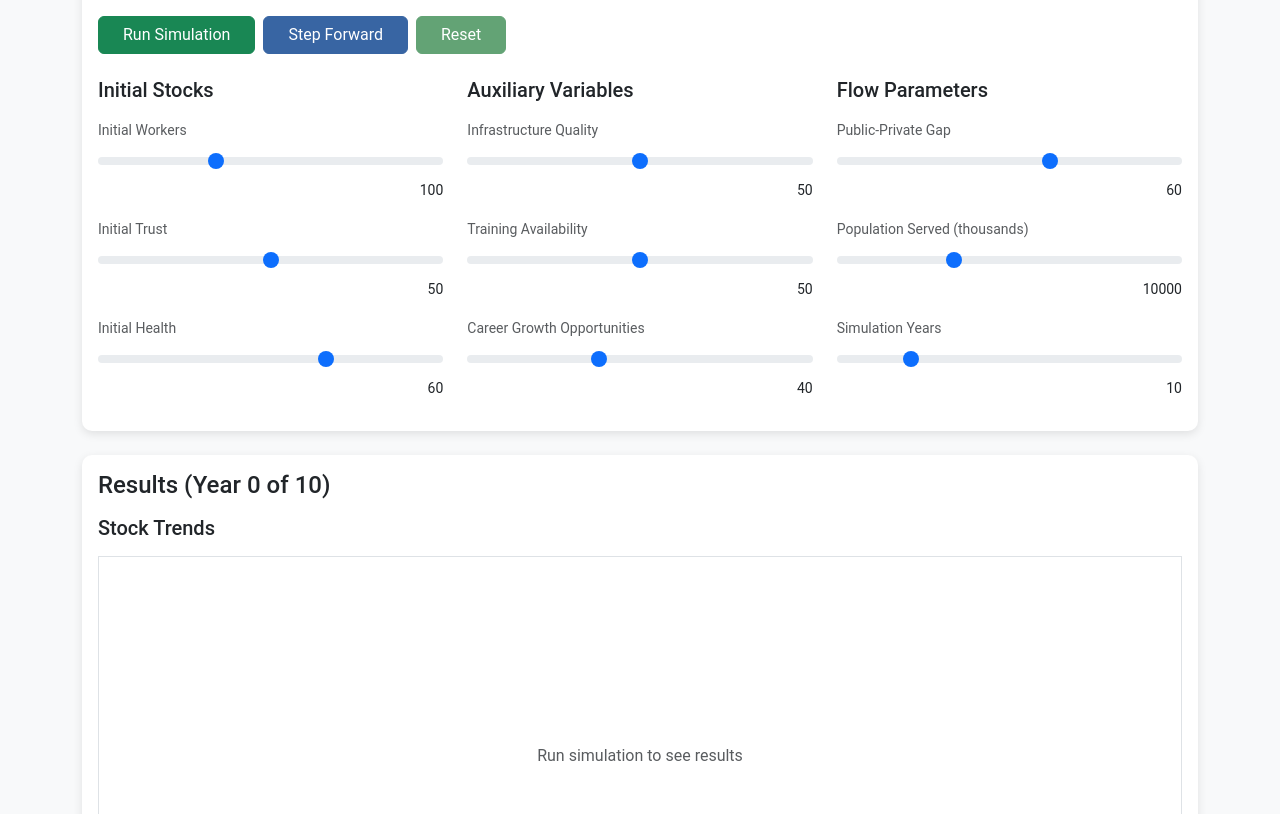
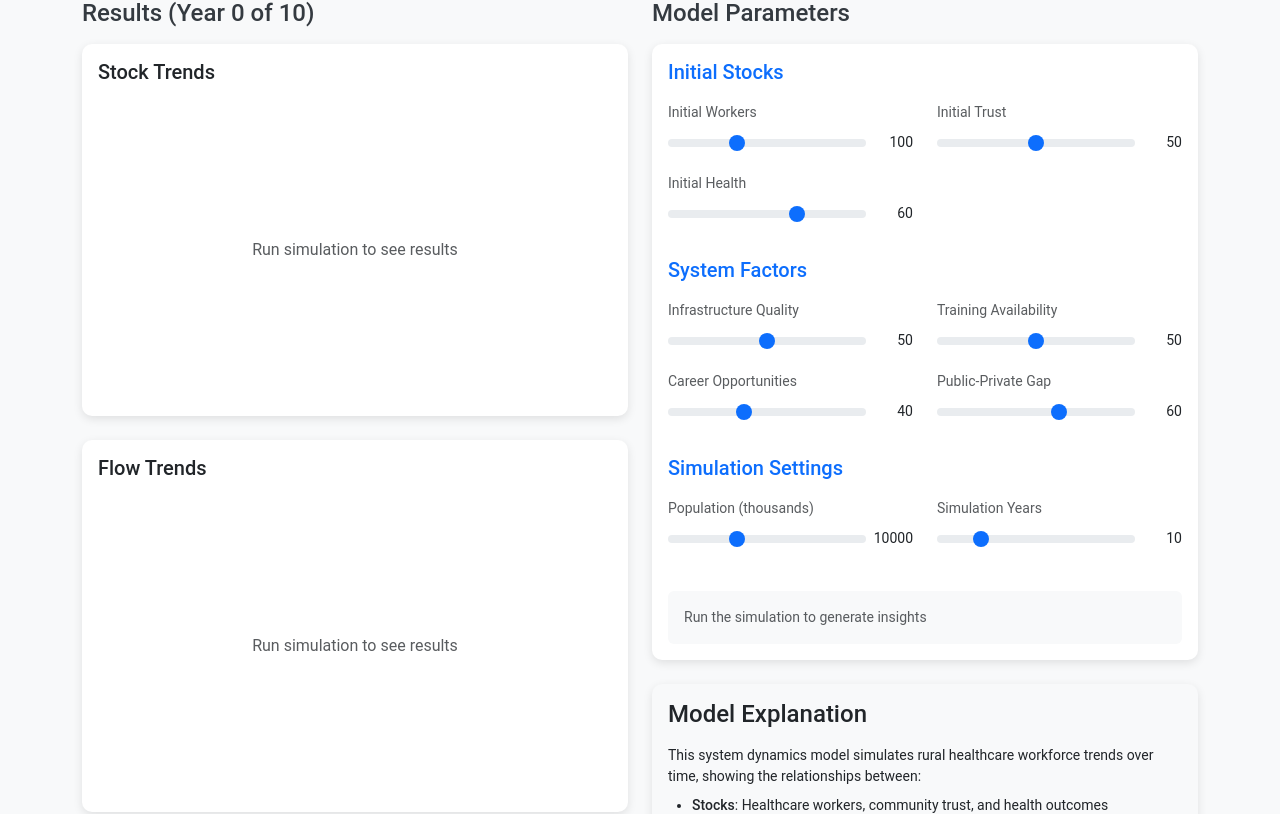
Before and after one commit to hrishu802/Rural-Healthcare-in-India, a React (Create React App) app: page /stock-flow in a window 1280 px wide. Shown: the part 486-1300 px from the top of the page. Built offline with nearby package versions, Linux system fonts and the light colour scheme; no server answers.

Commit message:
Update StockFlow component with improved simulation model and UI

```diff
--- a/src/pages/StockFlow.tsx
+++ b/src/pages/StockFlow.tsx
@@ -1,4 +1,4 @@
-import { useState, useEffect } from 'react';
+import { useState, useEffect, useCallback } from 'react';
 import { Container, Row, Col, Card, Button, Form } from 'react-bootstrap';
 import { LineChart, Line, XAxis, YAxis, CartesianGrid, Tooltip, Legend, ResponsiveContainer } from 'recharts';
 
@@ -12,6 +12,9 @@ interface SimulationDataPoint {
   migrationRate: number;
   jobSatisfaction: number;
   workloadPerWorker: number;
+  netWorkforceChange: number;
+  netHealthChange: number;
+  netTrustChange: number;
 }
 
 export default function RuralHealthcareModel() {
@@ -31,7 +34,8 @@ export default function RuralHealthcareModel() {
     baseTrustGain: 4,
     baseTrustLoss: 3,
     simulationYears: 10,
-    populationServed: 10000
+    populationServed: 10000,
+    simulationSpeed: 500 // Added simulation speed control (ms)
   });
 
   // State variables
@@ -45,7 +49,7 @@ export default function RuralHealthcareModel() {
   });
 
   // Reset simulation
-  const resetSimulation = () => {
+  const resetSimulation = useCallback(() => {
     setTimeStep(0);
     setIsRunning(false);
     setSimulationData([]);
@@ -54,19 +58,29 @@ export default function RuralHealthcareModel() {
       trust: params.initialTrust,
       health: params.initialHealth
     });
-  };
+  }, [params.initialWorkers, params.initialTrust, params.initialHealth]);
 
   // Handle parameter changes
-  const handleParamChange = (param: string, value: string) => {
+  const handleParamChange = useCallback((param: string, value: string) => {
     setParams(prev => ({
       ...prev,
       [param]: parseFloat(value)
     }));
+  }, []);
+
+  // Apply parameter changes that require simulation reset
+  useEffect(() => {
     resetSimulation();
-  };
+  }, [
+    params.initialWorkers,
+    params.initialTrust,
+    params.initialHealth,
+    params.simulationYears,
+    resetSimulation
+  ]);
 
   // Calculate model rates and update stocks
-  const calculateStep = () => {
+  const calculateStep = useCallback(() => {
     // Auxiliary calculations
     const workloadPerWorker = params.populationServed / stocks.workers;
     const jobSatisfaction = Math.max(0, Math.min(100,
@@ -129,19 +143,20 @@ export default function RuralHealthcareModel() {
       migrationRate: Math.round(migrationRate * 10) / 10,
       jobSatisfaction: Math.round(jobSatisfaction),
       workloadPerWorker: Math.round(workloadPerWorker),
+      netWorkforceChange: Math.round((hiringRate - migrationRate) * 10) / 10,
+      netHealthChange: Math.round((healthImprovement - healthDecline) * 10) / 10,
+      netTrustChange: Math.round((trustGain - trustLoss) * 10) / 10,
     }]);
 
     // Increment time
-    setTimeStep(timeStep + 1);
-  };
+    setTimeStep(prev => prev + 1);
+  }, [timeStep, stocks, params]);
 
   // Run simulation until time limit
   useEffect(() => {
     let interval: NodeJS.Timeout | undefined;
     if (isRunning && timeStep < params.simulationYears) {
-      interval = setInterval(() => {
-        calculateStep();
-      }, 1000);
+      interval = setInterval(calculateStep, params.simulationSpeed);
     } else if (timeStep >= params.simulationYears) {
       setIsRunning(false);
     }
@@ -149,7 +164,53 @@ export default function RuralHealthcareModel() {
     return () => {
       if (interval) clearInterval(interval);
     };
-  }, [isRunning, timeStep, stocks, params, calculateStep]);
+  }, [isRunning, timeStep, params.simulationYears, params.simulationSpeed, calculateStep]);
+
+  // Create parameter slider component to reduce repetition
+  const ParameterSlider = ({ label, param, min, max, step = 1 }: { label: string, param: string, min: string, max: string, step?: number }) => (
+    <Form.Group className="mb-3">
+      <Form.Label className="small text-muted">{label}</Form.Label>
+      <div className="d-flex align-items-center gap-2">
+        <Form.Range
+          min={min}
+          max={max}
+          step={step}
+          value={params[param as keyof typeof params]}
+          onChange={(e) => handleParamChange(param, e.target.value)}
+        />
+        <span className="small text-end" style={{ width: "3rem" }}>{Math.round(params[param as keyof typeof params] as number)}</span>
+      </div>
+    </Form.Group>
+  );
+
+  // Calculate key insights
+  const getInsights = () => {
+    if (simulationData.length < 2) return null;
+
+    const latest = simulationData[simulationData.length - 1];
+    const netWorkforceChange = latest.hiringRate - latest.migrationRate;
+
+    let workforceStatus = "stable";
+    if (netWorkforceChange > 1) workforceStatus = "growing";
+    if (netWorkforceChange < -1) workforceStatus = "declining";
+
+    return (
+      <div className="mb-3">
+        <p className="fw-medium">Key Insights:</p>
+        <ul className="ps-4 mb-0">
+          <li>Workforce is <span className={`fw-medium ${netWorkforceChange > 0 ? 'text-success' : netWorkforceChange < 0 ? 'text-danger' : 'text-primary'}`}>
+            {workforceStatus}</span> ({netWorkforceChange > 0 ? '+' : ''}{latest.netWorkforceChange}/year)
+          </li>
+          <li>Health outcomes are <span className={`fw-medium ${latest.netHealthChange > 0 ? 'text-success' : 'text-danger'}`}>
+            {latest.netHealthChange > 0 ? 'improving' : 'deteriorating'}</span> ({latest.netHealthChange > 0 ? '+' : ''}{latest.netHealthChange}/year)
+          </li>
+          <li>Average workload: <span className="fw-medium">{latest.workloadPerWorker}</span> patients per worker</li>
+          <li>Current job satisfaction: <span className={`fw-medium ${latest.jobSatisfaction > 60 ? 'text-success' : latest.jobSatisfaction < 40 ? 'text-danger' : 'text-warning'}`}>
+            {latest.jobSatisfaction}%</span></li>
+        </ul>
+      </div>
+    );
+  };
 
   // Render the model UI
   return (
@@ -157,7 +218,7 @@ export default function RuralHealthcareModel() {
       <h1 className="display-5 fw-bold mb-4">Rural Healthcare Workforce System Dynamics Model</h1>
 
       <Row className="mb-4">
-        <Col md={6} className="mb-4">
+        <Col md={4} className="mb-4">
           <Card className="h-100 bg-light">
             <Card.Body>
               <h2 className="h4 mb-3">Stocks</h2>
@@ -191,7 +252,7 @@ export default function RuralHealthcareModel() {
           </Card>
         </Col>
 
-        <Col md={6} className="mb-4">
+        <Col md={4} className="mb-4">
           <Card className="h-100 bg-light">
             <Card.Body>
               <h2 className="h4 mb-3">Latest Flows</h2>
@@ -218,7 +279,7 @@ export default function RuralHealthcareModel() {
                       <Card className="mb-2">
                         <Card.Body className="p-3">
                           <div className="text-muted small">Job Satisfaction</div>
-                          <div className="fs-5 fw-bold">{simulationData[simulationData.length-1].jobSatisfaction}</div>
+                          <div className="fs-5 fw-bold">{simulationData[simulationData.length-1].jobSatisfaction}%</div>
                         </Card.Body>
                       </Card>
                     </Col>
@@ -230,150 +291,65 @@ export default function RuralHealthcareModel() {
             </Card.Body>
           </Card>
         </Col>
-      </Row>
 
-      <Card className="mb-4">
+        <Col md={4} className="mb-4">
+          <Card className="h-100 bg-warning bg-opacity-10">
             <Card.Body>
               <h2 className="h4 mb-3">Simulation Controls</h2>
-          <div className="d-flex flex-wrap gap-2 mb-4">
+              <div className="d-flex flex-wrap gap-2 mb-3">
                 <Button
                   onClick={() => setIsRunning(!isRunning)}
                   variant={isRunning ? "danger" : "success"}
-              className="px-4"
+                  size="sm"
+                  className="px-3"
                 >
                   {isRunning ? 'Pause' : 'Run'} Simulation
                 </Button>
                 <Button
                   onClick={() => calculateStep()}
-              disabled={isRunning}
+                  disabled={isRunning || timeStep >= params.simulationYears}
                   variant="primary"
-              className="px-4"
+                  size="sm"
+                  className="px-3"
                 >
                   Step Forward
                 </Button>
                 <Button
                   onClick={resetSimulation}
                   variant="secondary"
-              className="px-4"
+                  size="sm"
+                  className="px-3"
                 >
                   Reset
                 </Button>
               </div>
-
-          <Row>
-            <Col md={4}>
-              <h3 className="h5 mb-3">Initial Stocks</h3>
-              <Form.Group className="mb-3">
-                <Form.Label className="small text-muted">Initial Workers</Form.Label>
+              <Form.Group>
+                <Form.Label className="small text-muted">Simulation Speed</Form.Label>
+                <div className="d-flex align-items-center">
+                  <small className="me-2">Slow</small>
                   <Form.Range
-                  min="50"
-                  max="200"
-                  value={params.initialWorkers}
-                  onChange={(e) => handleParamChange('initialWorkers', e.target.value)}
+                    min="100"
+                    max="1000"
+                    step="100"
+                    value={params.simulationSpeed}
+                    onChange={(e) => handleParamChange('simulationSpeed', e.target.value)}
                   />
-                <div className="text-end small">{params.initialWorkers}</div>
+                  <small className="ms-2">Fast</small>
+                </div>
               </Form.Group>
-              <Form.Group className="mb-3">
-                <Form.Label className="small text-muted">Initial Trust</Form.Label>
-                <Form.Range
-                  min="10"
-                  max="90"
-                  value={params.initialTrust}
-                  onChange={(e) => handleParamChange('initialTrust', e.target.value)}
-                />
-                <div className="text-end small">{params.initialTrust}</div>
-              </Form.Group>
-              <Form.Group className="mb-3">
-                <Form.Label className="small text-muted">Initial Health</Form.Label>
-                <Form.Range
-                  min="20"
-                  max="80"
-                  value={params.initialHealth}
-                  onChange={(e) => handleParamChange('initialHealth', e.target.value)}
-                />
-                <div className="text-end small">{params.initialHealth}</div>
-              </Form.Group>
-            </Col>
-
-            <Col md={4}>
-              <h3 className="h5 mb-3">Auxiliary Variables</h3>
-              <Form.Group className="mb-3">
-                <Form.Label className="small text-muted">Infrastructure Quality</Form.Label>
-                <Form.Range
-                  min="10"
-                  max="90"
-                  value={params.infrastructureQuality}
-                  onChange={(e) => handleParamChange('infrastructureQuality', e.target.value)}
-                />
-                <div className="text-end small">{params.infrastructureQuality}</div>
-              </Form.Group>
-              <Form.Group className="mb-3">
-                <Form.Label className="small text-muted">Training Availability</Form.Label>
-                <Form.Range
-                  min="10"
-                  max="90"
-                  value={params.trainingAvailability}
-                  onChange={(e) => handleParamChange('trainingAvailability', e.target.value)}
-                />
-                <div className="text-end small">{params.trainingAvailability}</div>
-              </Form.Group>
-              <Form.Group className="mb-3">
-                <Form.Label className="small text-muted">Career Growth Opportunities</Form.Label>
-                <Form.Range
-                  min="10"
-                  max="90"
-                  value={params.careerGrowthOpportunities}
-                  onChange={(e) => handleParamChange('careerGrowthOpportunities', e.target.value)}
-                />
-                <div className="text-end small">{params.careerGrowthOpportunities}</div>
-              </Form.Group>
-            </Col>
-
-            <Col md={4}>
-              <h3 className="h5 mb-3">Flow Parameters</h3>
-              <Form.Group className="mb-3">
-                <Form.Label className="small text-muted">Public-Private Gap</Form.Label>
-                <Form.Range
-                  min="10"
-                  max="90"
-                  value={params.publicPrivateGap}
-                  onChange={(e) => handleParamChange('publicPrivateGap', e.target.value)}
-                />
-                <div className="text-end small">{params.publicPrivateGap}</div>
-              </Form.Group>
-              <Form.Group className="mb-3">
-                <Form.Label className="small text-muted">Population Served (thousands)</Form.Label>
-                <Form.Range
-                  min="5000"
-                  max="20000"
-                  step="1000"
-                  value={params.populationServed}
-                  onChange={(e) => handleParamChange('populationServed', e.target.value)}
-                />
-                <div className="text-end small">{params.populationServed}</div>
-              </Form.Group>
-              <Form.Group className="mb-3">
-                <Form.Label className="small text-muted">Simulation Years</Form.Label>
-                <Form.Range
-                  min="5"
-                  max="30"
-                  value={params.simulationYears}
-                  onChange={(e) => handleParamChange('simulationYears', e.target.value)}
-                />
-                <div className="text-end small">{params.simulationYears}</div>
-              </Form.Group>
+            </Card.Body>
+          </Card>
         </Col>
       </Row>
-        </Card.Body>
-      </Card>
+
+      <Row className="mb-4">
+        <Col lg={6} className="mb-4">
+          <h2 className="h4 mb-3">Results (Year {timeStep} of {params.simulationYears})</h2>
 
           <Card className="mb-4">
             <Card.Body>
-          <h2 className="h4 mb-3">Results (Year {timeStep} of {params.simulationYears})</h2>
-
-          <div className="mb-4">
               <h3 className="h5 mb-3">Stock Trends</h3>
-            <div style={{ height: "400px", border: "1px solid #dee2e6", padding: "1rem" }}>
+              <div style={{ height: "300px" }}>
                 {simulationData.length > 0 ? (
                   <ResponsiveContainer width="100%" height="100%">
                     <LineChart data={simulationData}>
@@ -382,20 +358,22 @@ export default function RuralHealthcareModel() {
                       <YAxis />
                       <Tooltip />
                       <Legend />
-                    <Line type="monotone" dataKey="workers" stroke="#0d6efd" name="Healthcare Workers" />
-                    <Line type="monotone" dataKey="trust" stroke="#198754" name="Community Trust" />
-                    <Line type="monotone" dataKey="health" stroke="#dc3545" name="Health Outcomes" />
+                      <Line type="monotone" dataKey="workers" stroke="#0d6efd" name="Healthcare Workers" strokeWidth={2} />
+                      <Line type="monotone" dataKey="trust" stroke="#198754" name="Community Trust" strokeWidth={2} />
+                      <Line type="monotone" dataKey="health" stroke="#dc3545" name="Health Outcomes" strokeWidth={2} />
                     </LineChart>
                   </ResponsiveContainer>
                 ) : (
                   <div className="h-100 d-flex align-items-center justify-content-center text-muted">Run simulation to see results</div>
                 )}
               </div>
-          </div>
+            </Card.Body>
+          </Card>
 
-          <div>
+          <Card>
+            <Card.Body>
               <h3 className="h5 mb-3">Flow Trends</h3>
-            <div style={{ height: "400px", border: "1px solid #dee2e6", padding: "1rem" }}>
+              <div style={{ height: "300px" }}>
                 {simulationData.length > 0 ? (
                   <ResponsiveContainer width="100%" height="100%">
                     <LineChart data={simulationData}>
@@ -404,27 +382,87 @@ export default function RuralHealthcareModel() {
                       <YAxis />
                       <Tooltip />
                       <Legend />
-                    <Line type="monotone" dataKey="hiringRate" stroke="#6610f2" name="Hiring Rate" />
-                    <Line type="monotone" dataKey="migrationRate" stroke="#fd7e14" name="Migration Rate" />
-                    <Line type="monotone" dataKey="jobSatisfaction" stroke="#0dcaf0" name="Job Satisfaction" />
+                      <Line type="monotone" dataKey="hiringRate" stroke="#6610f2" name="Hiring Rate" strokeWidth={2} />
+                      <Line type="monotone" dataKey="migrationRate" stroke="#fd7e14" name="Migration Rate" strokeWidth={2} />
+                      <Line type="monotone" dataKey="jobSatisfaction" stroke="#0dcaf0" name="Job Satisfaction" strokeWidth={2} />
                     </LineChart>
                   </ResponsiveContainer>
                 ) : (
                   <div className="h-100 d-flex align-items-center justify-content-center text-muted">Run simulation to see results</div>
                 )}
               </div>
+            </Card.Body>
+          </Card>
+        </Col>
+
+        <Col lg={6}>
+          <h2 className="h4 mb-3">Model Parameters</h2>
+
+          <Card className="mb-4">
+            <Card.Body>
+              <Row>
+                <Col sm={12}>
+                  <h3 className="h5 mb-3 text-primary">Initial Stocks</h3>
+                </Col>
+                <Col sm={6}>
+                  <ParameterSlider label="Initial Workers" param="initialWorkers" min="50" max="200" />
+                </Col>
+                <Col sm={6}>
+                  <ParameterSlider label="Initial Trust" param="initialTrust" min="10" max="90" />
+                </Col>
+                <Col sm={6}>
+                  <ParameterSlider label="Initial Health" param="initialHealth" min="20" max="80" />
+                </Col>
+
+                <Col sm={12}>
+                  <h3 className="h5 mb-3 mt-3 text-primary">System Factors</h3>
+                </Col>
+                <Col sm={6}>
+                  <ParameterSlider label="Infrastructure Quality" param="infrastructureQuality" min="10" max="90" />
+                </Col>
+                <Col sm={6}>
+                  <ParameterSlider label="Training Availability" param="trainingAvailability" min="10" max="90" />
+                </Col>
+                <Col sm={6}>
+                  <ParameterSlider label="Career Opportunities" param="careerGrowthOpportunities" min="10" max="90" />
+                </Col>
+                <Col sm={6}>
+                  <ParameterSlider label="Public-Private Gap" param="publicPrivateGap" min="10" max="90" />
+                </Col>
+
+                <Col sm={12}>
+                  <h3 className="h5 mb-3 mt-3 text-primary">Simulation Settings</h3>
+                </Col>
+                <Col sm={6}>
+                  <ParameterSlider label="Population (thousands)" param="populationServed" min="5000" max="20000" step={1000} />
+                </Col>
+                <Col sm={6}>
+                  <ParameterSlider label="Simulation Years" param="simulationYears" min="5" max="30" />
+                </Col>
+              </Row>
+
+              <div className="mt-4 p-3 bg-light rounded">
+                {simulationData.length > 0 ? getInsights() : (
+                  <p className="small text-muted mb-0">Run the simulation to generate insights</p>
+                )}
               </div>
             </Card.Body>
           </Card>
 
           <Card className="bg-light">
             <Card.Body>
-          <h2 className="h4 mb-3">Model Insights</h2>
-          <p className="mb-2">This system dynamics model simulates the rural healthcare workforce trends over time based on various factors.</p>
-          <p className="mb-2">The model demonstrates how infrastructure quality, training availability, career growth opportunities, and the public-private gap influence healthcare worker retention, community trust, and health outcomes.</p>
-          <p>Use the controls above to experiment with different scenarios and see how changes in policy or conditions might affect the rural healthcare system over time.</p>
+              <h2 className="h4 mb-3">Model Explanation</h2>
+              <p className="small mb-2">This system dynamics model simulates rural healthcare workforce trends over time, showing the relationships between:</p>
+              <ul className="small ps-4 mb-2">
+                <li><span className="fw-medium">Stocks</span>: Healthcare workers, community trust, and health outcomes</li>
+                <li><span className="fw-medium">Flows</span>: Hiring rates, migration rates, trust changes, and health changes</li>
+                <li><span className="fw-medium">Feedback loops</span>: Better health increases trust, which improves hiring; better infrastructure reduces migration</li>
+              </ul>
+              <p className="small">Experiment with different scenarios to explore how policy interventions might affect rural healthcare systems.</p>
             </Card.Body>
           </Card>
+        </Col>
+      </Row>
     </Container>
   );
 }
```
Lines whose indentation alone changed are shown as unchanged.
